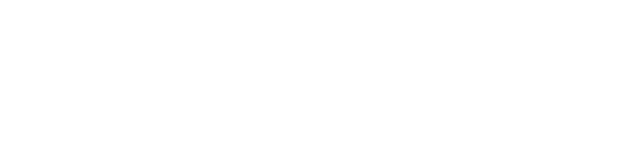
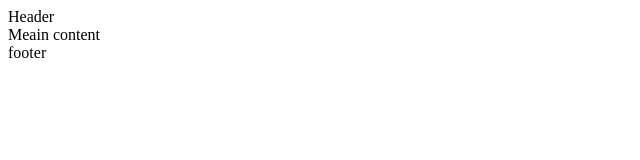
Before and after one commit to fahim2023/love-running, a plain HTML site: page index.html in a window 1280 px wide. Shown: the whole page, without its empty margins (0-640 px from the left). Drawn offline with Linux system fonts and the light colour scheme.

Commit message:
Create basic page structure

```diff
--- a/index.html
+++ b/index.html
@@ -14,6 +14,12 @@
      <link rel="icon" href="assets/favicon/favicon-16x16.png" type="image/png" sizes="16x16">
 </head>
 <body>
+    <!-- header -->
+     <header>Header</header>
+    <!-- main content -->
+    <main>Meain content</main>
+    <!-- footer -->
+    <footer>footer</footer>
 
 </body>
 </html>
```
